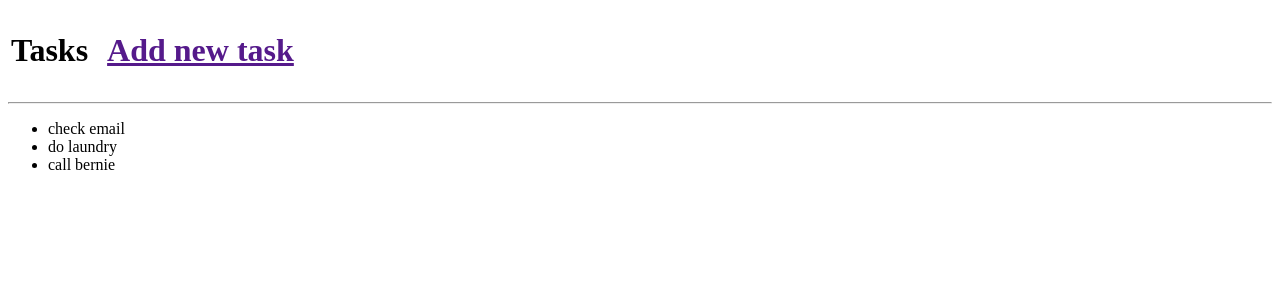
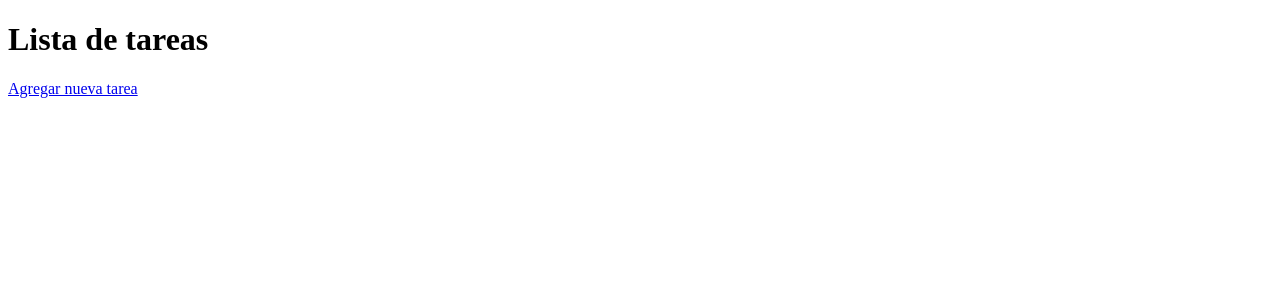
Before and after one commit to memosk8/tasks_web, a Flask app: page / in a window 1280 px wide. Shown: the top 300 px of the page. Run offline with Flask 2, Linux system fonts and the light colour scheme.

Commit message:
add new task and show task list in index done

```diff
--- a/app.py
+++ b/app.py
@@ -1,12 +1,18 @@
-from flask import Flask, render_template
+from flask import Flask, render_template, request, redirect
 
 app = Flask(__name__)
-#tasks = ("check email", "do laundry", "call bernie")
 
-@app.route("/new/")
-def new():
-    return render_template('new.html')
+tareas = []
 
 @app.route("/")
-def tasks( tasks = ("check email", "do laundry", "call bernie") ):
-    return render_template('tasks.html', tasks=tasks)
+def home():
+	return render_template("index.html", tareas=tareas)
+
+@app.route("/agregar", methods=["GET", "POST"])
+def agregar():
+	if request.method == "GET":
+		return render_template("agregar.html")
+	else:
+		tarea = request.form.get("tarea")
+		tareas.append(tarea)
+		return redirect("/")
--- /dev/null
+++ b/templates/index.html
@@ -0,0 +1,11 @@
+{% extends "layout.html" %} {% block body %}
+
+<h1>Lista de tareas</h1>
+
+<ul>
+    {% for tarea in tareas %}
+    <li>{{ tarea }}</li>
+    {% endfor %}
+</ul>
+
+<a href="{{ url_for('agregar') }}">Agregar nueva tarea</a> {% endblock %}
--- a/templates/layout.html
+++ b/templates/layout.html
@@ -5,7 +5,7 @@
     <meta charset="UTF-8">
     <meta http-equiv="X-UA-Compatible" content="IE=edge">
     <meta name="viewport" content="width=device-width, initial-scale=1.0">
-    <title>Tasks</title>
+    <title>Tareas</title>
 </head>
 
 <body>
--- a/templates/new.html
+++ /dev/null
@@ -1,6 +0,0 @@
-{% extends 'layout.html' %} {% block body %}
-<form>
-    <input type="text" name="new" id="new" placeholder="add new task">
-    <button>Add</button>
-</form>
-{% endblock %}
--- a/templates/tasks.html
+++ /dev/null
@@ -1,18 +0,0 @@
-{% extends "layout.html" %} {% block body %}
-<table>
-    <tr>
-        <td>
-            <h1 style="margin-right: 15px;">Tasks</h1>
-        </td>
-        <td>
-            <h1> <a href=""> Add new task </a> </h1>
-        </td>
-    </tr>
-</table>
-<hr>
-<ul>
-    {% for task in tasks %}
-    <li>{{task}}</li>
-    {% endfor %}
-</ul>
-{% endblock%}
```
Also changed, not shown: templates/agregar.html (added, +10 -0 lines).
